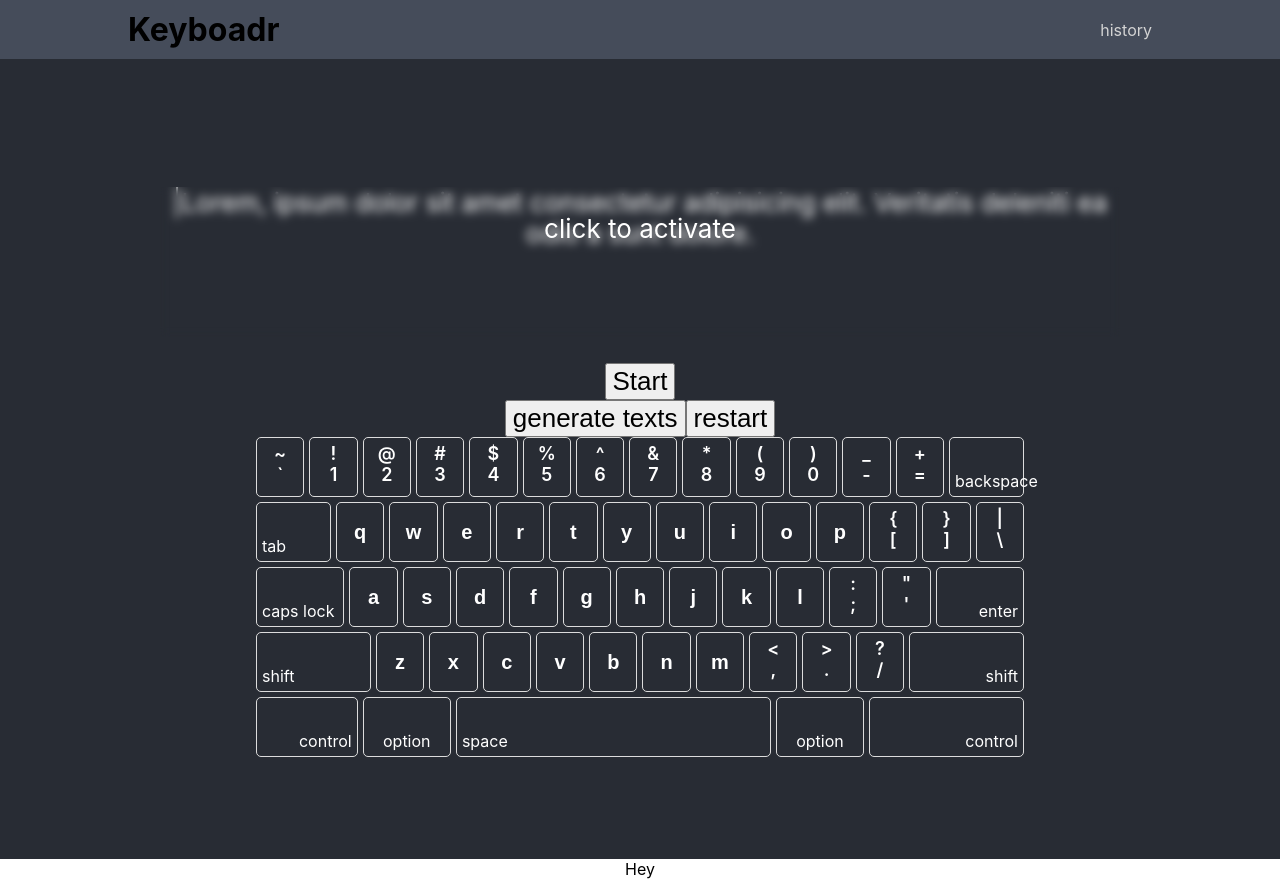
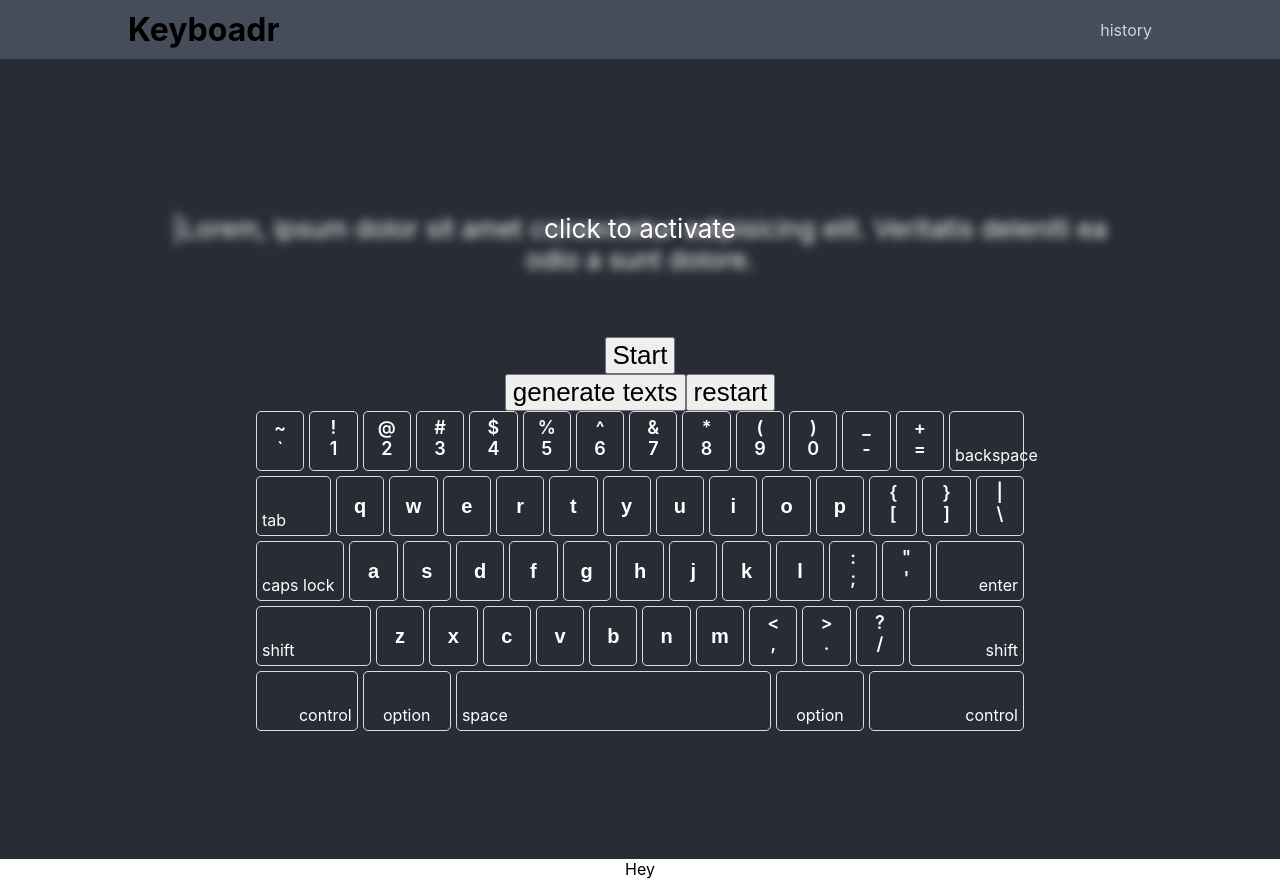
Before and after one commit to Code-Victor/keyboarder, a React (Vite) app: page / in a window 1280 px wide. Built offline with nearby package versions, Linux system fonts and the light colour scheme.

Commit message:
increased the precision of the time and fixed html structure

```diff
--- a/src/App.jsx
+++ b/src/App.jsx
@@ -97,8 +97,8 @@ function App() {
   useEffect(() => {
     if (!done && countdown === 0 && focused) {
       const timer = setInterval(() => {
-        setTime((time) => time + 1);
-      }, 1000);
+        setTime((time) => time + 0.1);
+      }, 100);
       return () => clearInterval(timer);
     }
   }, [done, countdown, focused]);
@@ -123,7 +123,7 @@ function App() {
     focused && !done ? (className += " blink") : (className += "");
     let finished = done ? "none" : "";
     return (
-      <p
+      <div
         onClick={() => inputRef.current.focus()}
         className={"type-text " + finished}
       >
@@ -131,17 +131,18 @@ function App() {
           className={!focused ? "blurred" : "none"}
           ref={blurRef}
           onClick={() => {
-            console.log("blur clicked");
             inputRef.current.focus();
             setFocused(true);
           }}
         >
           <p>click to activate</p>
         </div>
-        <span className="greyd-text">{greyText}</span>
-        <span className={className}>|</span>
-        <span>{greenText}</span>
-      </p>
+        <p>
+          <span className="greyd-text">{greyText}</span>
+          <span className={className}>|</span>
+          <span>{greenText}</span>
+        </p>
+      </div>
     );
   }
 
```
